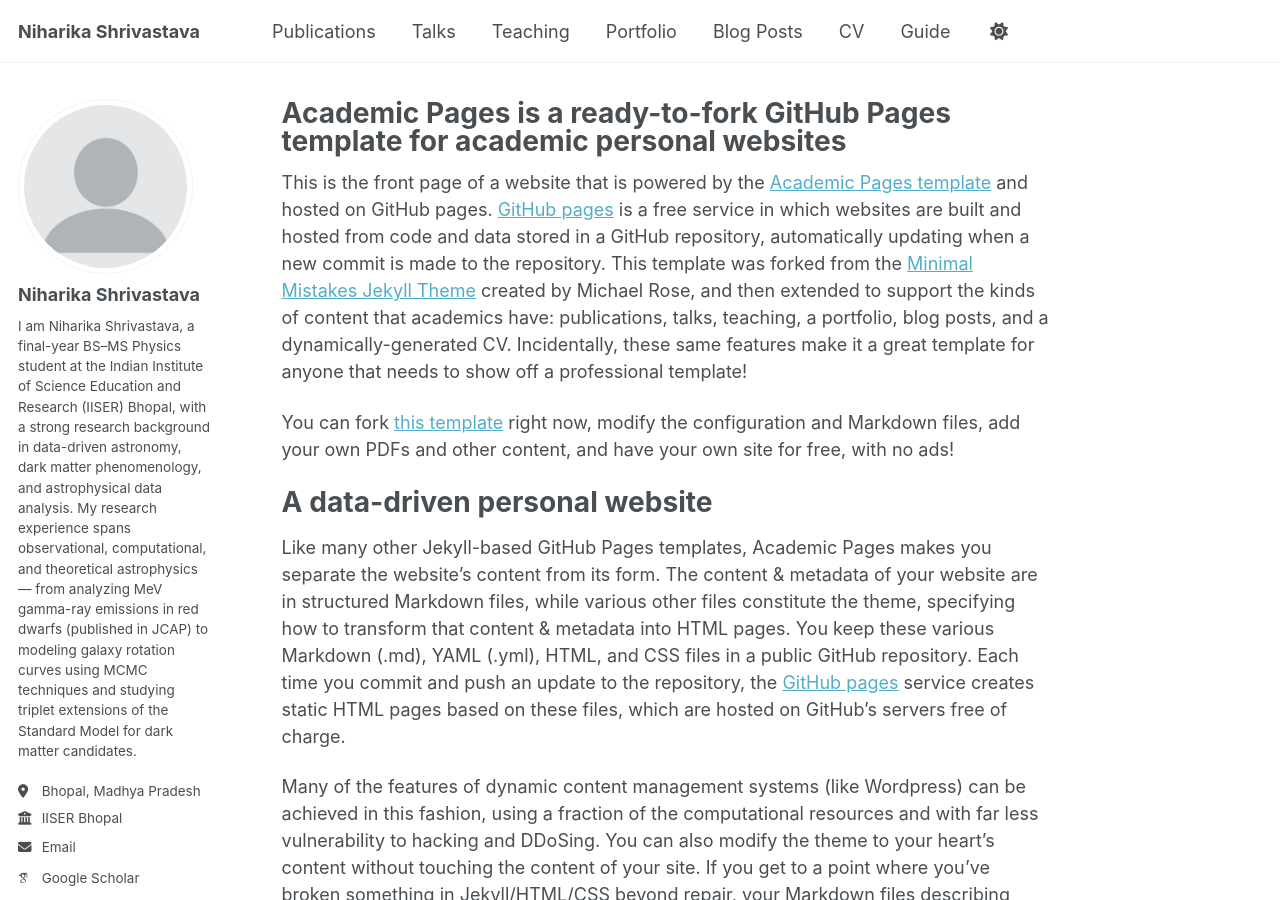
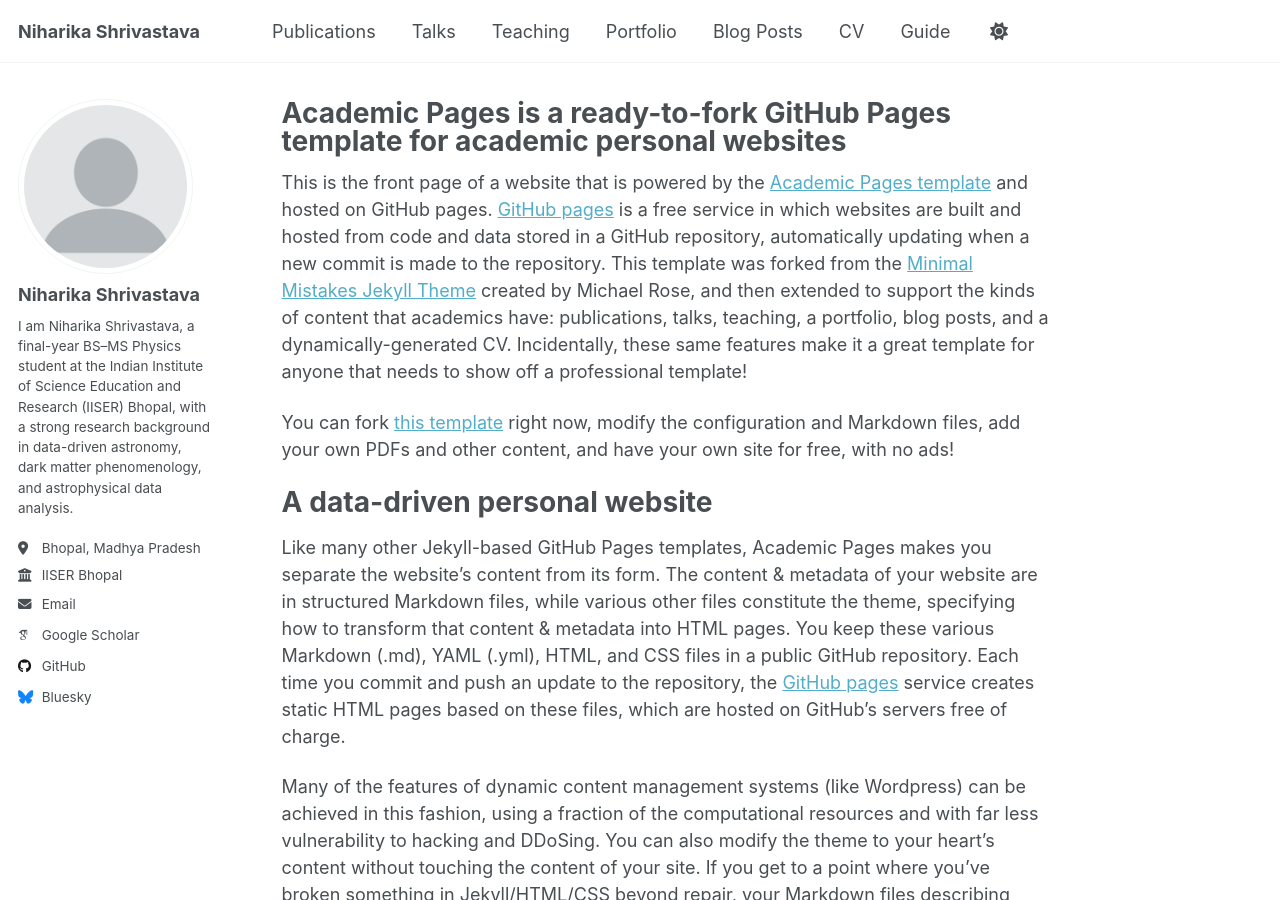
Before and after one commit to niharikashri22/niharikashri22.github.io, a Jekyll site: the page built from _pages/about.md, in a window 1280 px wide and 900 px high. Built offline with Jekyll 4.4.1, drawn with Linux system fonts in a browser that asks for light colours; some web fonts are replaced; a script that is not in the unit is left out.

Commit message:
Update _config.yml

```diff
--- a/_config.yml
+++ b/_config.yml
@@ -25,7 +25,7 @@ author:
   avatar           : "profile.png"
   name             : "Niharika Shrivastava"
   pronouns         : # example: "she/her"
-  bio              : "I am Niharika Shrivastava, a final-year BS–MS Physics student at the Indian Institute of Science Education and Research (IISER) Bhopal, with a strong research background in data-driven astronomy, dark matter phenomenology, and astrophysical data analysis. My research experience spans observational, computational, and theoretical astrophysics — from analyzing MeV gamma-ray emissions in red dwarfs (published in JCAP) to modeling galaxy rotation curves using MCMC techniques and studying triplet extensions of the Standard Model for dark matter candidates."
+  bio              : "I am Niharika Shrivastava, a final-year BS–MS Physics student at the Indian Institute of Science Education and Research (IISER) Bhopal, with a strong research background in data-driven astronomy, dark matter phenomenology, and astrophysical data analysis."
   location         : "Bhopal, Madhya Pradesh"
   employer         : "IISER Bhopal"
   uri              : # URL
```
